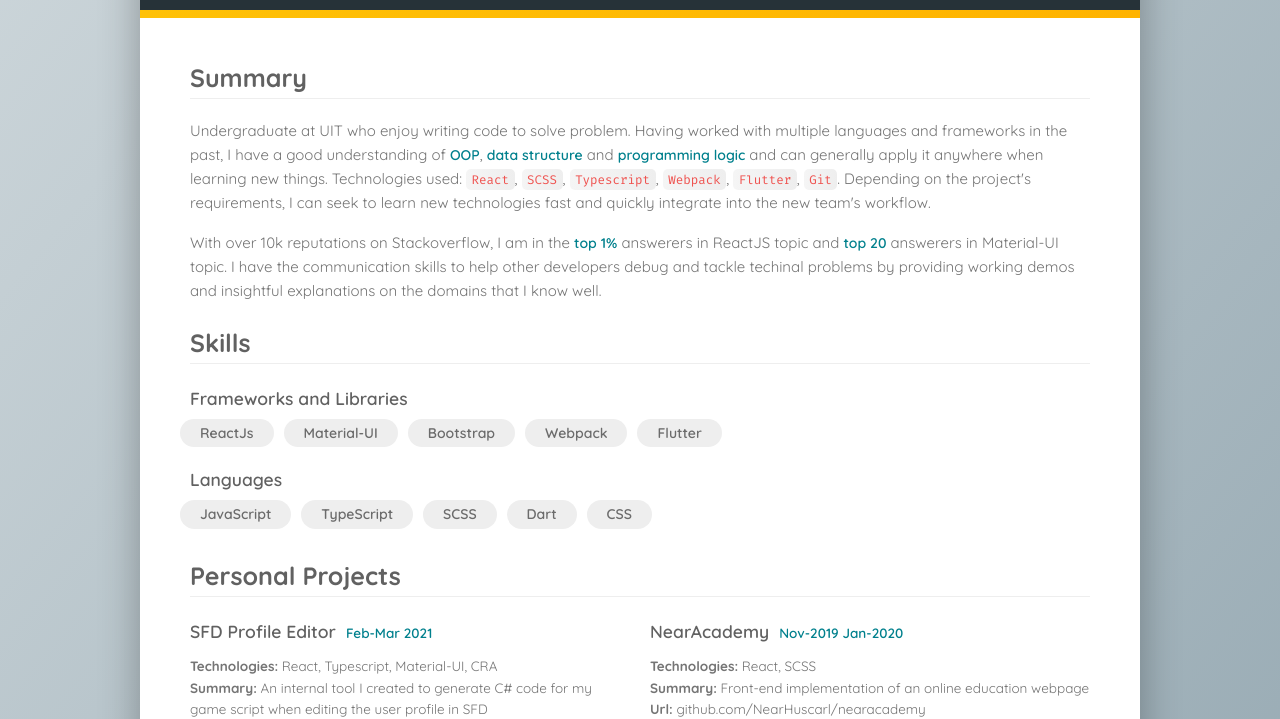
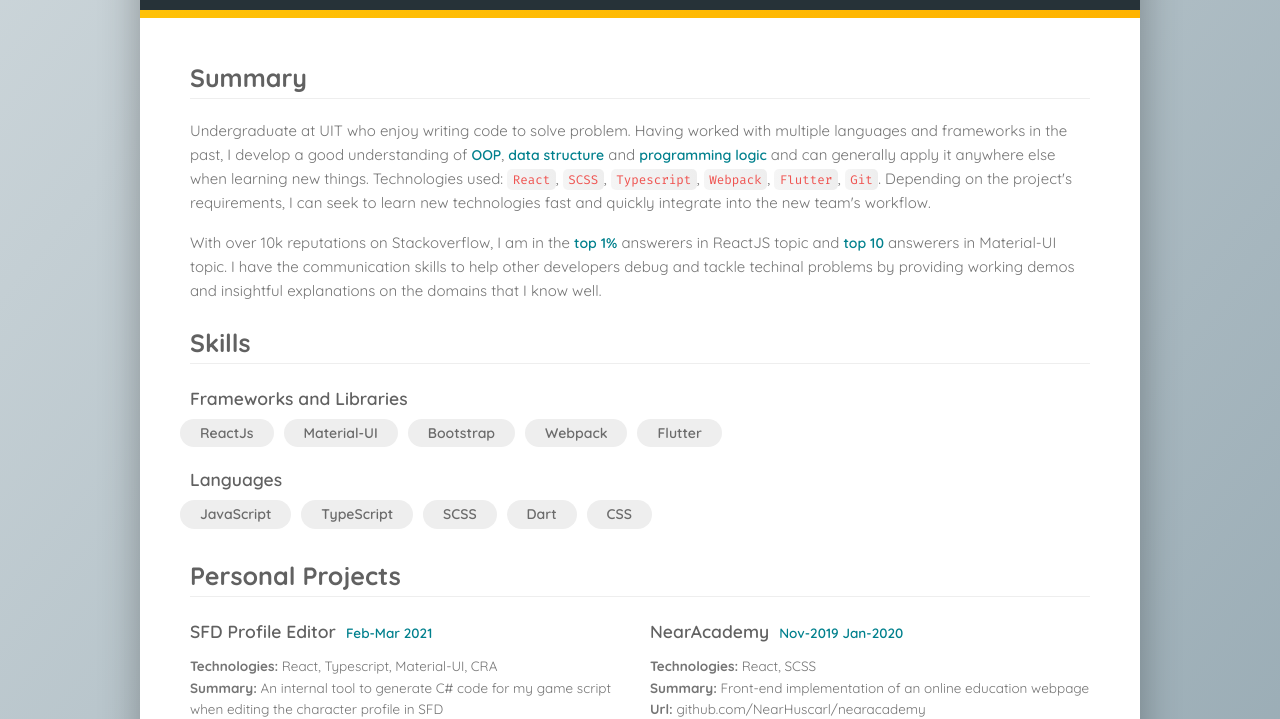
Before and after one commit to NearHuscarl/NearHuscarl.github.io, a Gatsby site: page /resume-full in a window 1280 px wide. Shown: the part 240-959 px from the top of the page. Built offline with nearby package versions, Linux system fonts and the light colour scheme; Gatsby itself is replaced by a stand-in of ours; a web font is replaced by a local one.

Commit message:
update SO rank; wording

```diff
--- a/src/content/resume.mdx
+++ b/src/content/resume.mdx
@@ -5,9 +5,9 @@ import projects from '../data/projects';
 ## Summary
 
 Undergraduate at UIT who enjoy writing code to solve problem. Having worked with
-multiple languages and frameworks in the past, I have a good understanding of
+multiple languages and frameworks in the past, I develop a good understanding of
 **OOP**, **data structure** and **programming logic** and can generally apply it
-anywhere when learning new things. Technologies used: `React`, `SCSS`,
+anywhere else when learning new things. Technologies used: `React`, `SCSS`,
 `Typescript`, `Webpack`, `Flutter`, `Git`. Depending on the project's requirements,
 I can seek to learn new technologies fast and quickly integrate into the new
 team's workflow.
@@ -15,7 +15,7 @@ team's workflow.
 <br />
 
 With over 10k reputations on [Stackoverflow](https://stackoverflow.com/users/9449426/nearhuscarl), I am in the **[top 1%](https://stackoverflow.com/users/story/9449426)**
-answerers in ReactJS topic and **[top 20](https://stackoverflow.com/tags/material-ui/topusers)** answerers in Material-UI topic.
+answerers in ReactJS topic and **[top 10](https://stackoverflow.com/tags/material-ui/topusers)** answerers in Material-UI topic.
 I have the communication skills to help other developers debug and tackle techinal problems by providing working demos and
 insightful explanations on the domains that I know well.
 
--- a/src/data/projects.ts
+++ b/src/data/projects.ts
@@ -15,7 +15,7 @@ const projects: Array<Project> = [
 		technologies: ['React', 'Typescript', 'Material-UI', 'CRA'],
 		tags: ['Web Application', 'Front-end'],
 		description:
-			'An internal tool I created to generate C# code for my game script when editing the user profile in SFD',
+			'An internal tool to generate C# code for my game script when editing the character profile in SFD',
 		date: 'Feb-Mar 2021',
 		link: 'https://github.com/NearHuscarl/SFD_Profile_Editor',
 	},
```
Also changed, not shown: src/pages/resume-full.tsx (+5 -2 lines), 1 other file.
